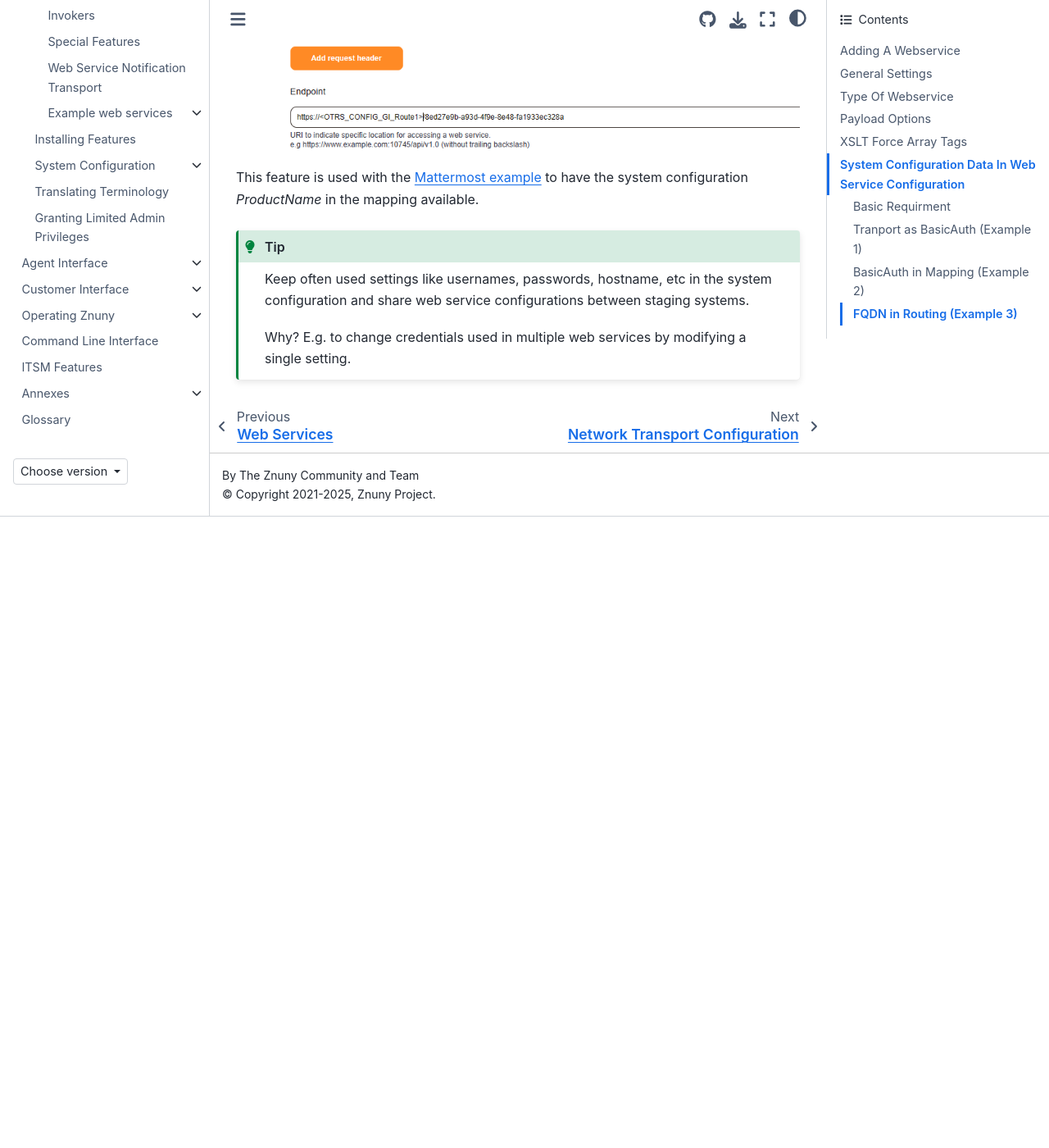
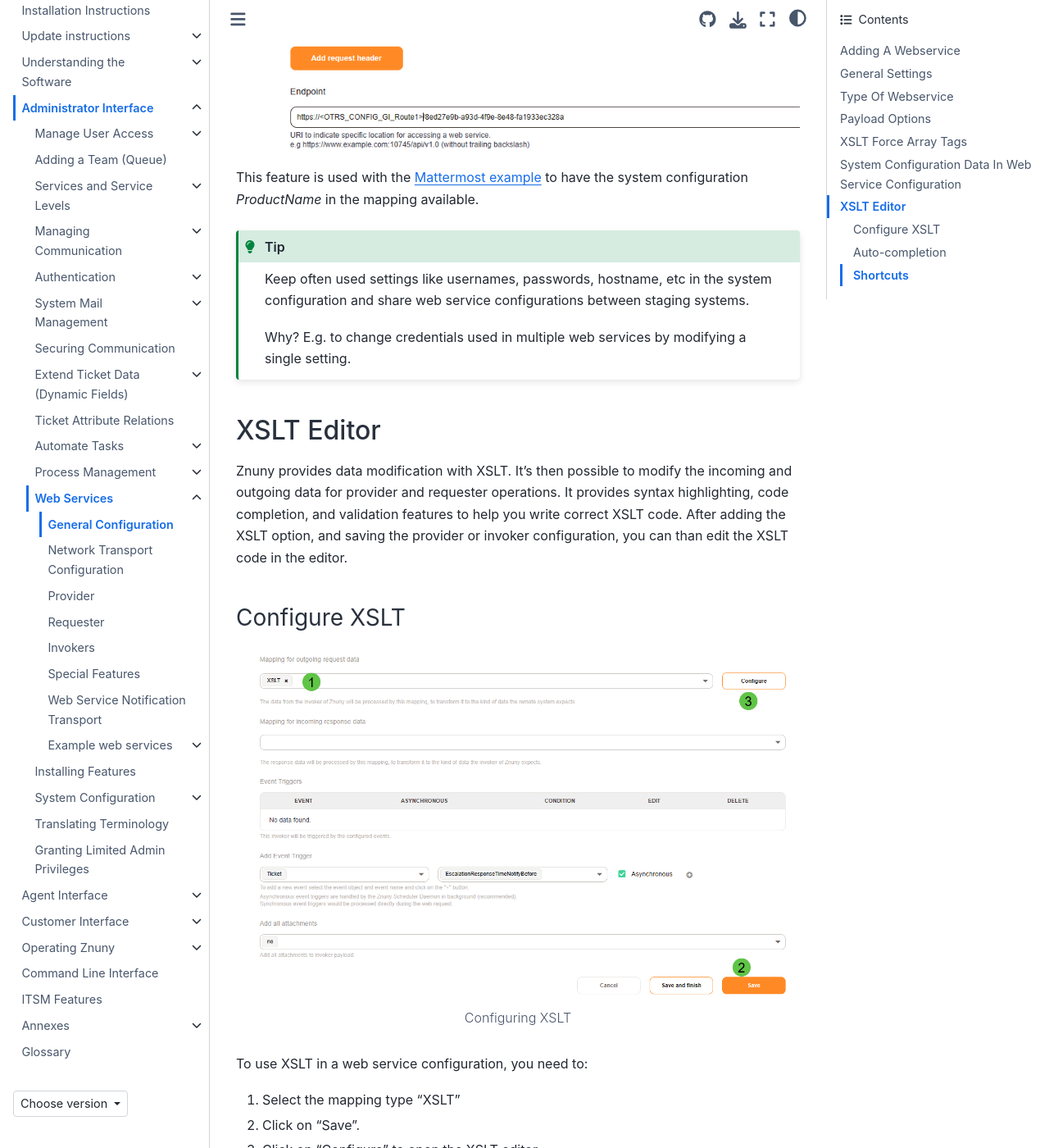
Before and after one commit to znuny/manual, a Sphinx documentation site: the page built from source/admin/webservices/config/index.rst, in a window 1280 px wide and 1400 px high, scrolled down 4574 px. Shown: the whole window at 82% size. Built offline with Sphinx 7.4.7 and the Sphinx Book theme 1.1.4, drawn with Linux system fonts in a browser that asks for light colours; before the commit the page ends 5204 px from its top, so only the background shows below that; some of the changed text lies outside the part shown.

Commit message:
Znuny 7.2: CKEditor 5

```diff
--- a/source/admin/webservices/config/index.rst
+++ b/source/admin/webservices/config/index.rst
@@ -199,3 +199,48 @@
 .. tip::  Keep often used settings like usernames, passwords, hostname, etc in the system configuration and share web service configurations between staging systems.
 
 	Why? E.g. to change credentials used in multiple web services by modifying a single setting.
+
+.. _xslt_editor_webservice:
+
+XSLT Editor
+************
+
+Znuny provides data modification with XSLT. It's then possible to modify the incoming and outgoing data for provider and requester operations.
+It provides syntax highlighting, code completion, and validation features to help you write correct XSLT code. After adding the XSLT option, and
+saving the provider or invoker configuration, you can than edit the XSLT code in the editor.
+
+Configure XSLT
+++++++++++++++
+
+.. figure:: images/xslt_basic_setup.PNG
+   :width: 100%
+   :alt: Operation Edit
+
+   Configuring XSLT
+
+To use XSLT in a web service configuration, you need to:
+
+1. Select the mapping type "XSLT"
+2. Click on "Save".
+3. Click on "Configure" to open the XSLT editor.
+
+Auto-completion
++++++++++++++++
+
+Here is an example of the XSLT editor, with auto-completion.
+
+.. figure:: images/xsl_auto_complete.PNG
+   :width: 100%
+   :alt: XSLT Editor
+
+   Validate with auto-completion
+
+Shortcuts
+++++++++++++++
+You can use the following shortcuts in the XSLT editor:
+
+.. figure:: images/xslt_editory_shortcuts.PNG
+   :width: 100%
+   :alt: XSLT Editor Shortcuts
+
+   XSLT Editor Shortcuts
--- a/source/admin/webservices/examples/mattermost/index.rst
+++ b/source/admin/webservices/examples/mattermost/index.rst
@@ -18,6 +18,8 @@
 .. image:: images/userpreferences.png
          :width: 100%
          :alt: View of the Notication Settings in the Personal Preferences
+
+.. seealso:: :ref:`XSLT Editor<xslt_editor_webservice>` for more details about the XSLT editor.
 
 Mattermost Username Preference
 ++++++++++++++++++++++++++++++
--- a/source/admin/webservices/examples/msteams/index.rst
+++ b/source/admin/webservices/examples/msteams/index.rst
@@ -63,6 +63,8 @@
 
 The used XSLT for the outbound mapping contains some interesting parts:
 
+.. seealso:: :ref:`XSLT Editor<xslt_editor_webservice>` for more details about the XSLT editor.
+
 
 .. code-block:: XML
     :linenos:
--- a/source/admin/webservices/invoker/index.rst
+++ b/source/admin/webservices/invoker/index.rst
@@ -26,6 +26,8 @@
 By modifying the response with inbound mapping, e.g. with XSLT, it is possible to change ticket data.
 
 .. note:: Only the affected ticket can be changed.
+
+.. seealso:: :ref:`XSLT Editor<xslt_editor_webservice>` for more details about the XSLT editor.
 
 The resulting data requires this format:
 
```
Also changed, not shown: source/agentinterface/ticketviews/agentticketactioncommon/index.rst (+41 -9 lines), source/admin/webservices/config/images/xsl_auto_complete.PNG (added), source/admin/webservices/config/images/xslt_basic_setup.PNG (added), source/admin/webservices/config/images/xslt_editory_shortcuts.PNG (added), source/agentinterface/ticketviews/agentticketactioncommon/images/ck_editor.png (added), source/agentinterface/ticketviews/agentticketactioncommon/images/ck_editor_comparison.png (added), source/agentinterface/ticketviews/agentticketactioncommon/images/common_options.png (deleted), source/agentinterface/ticketviews/agentticketactioncommon/images/full_screen_editor.PNG (added).
